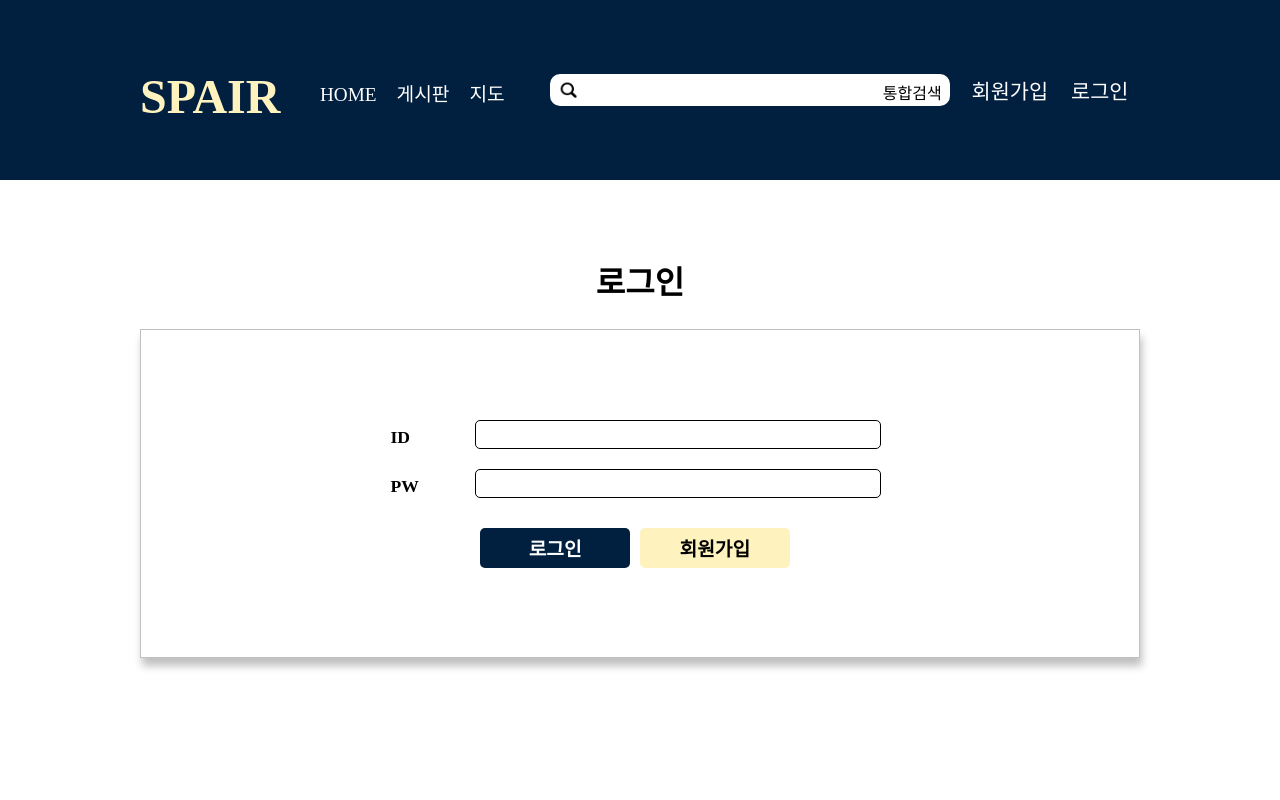
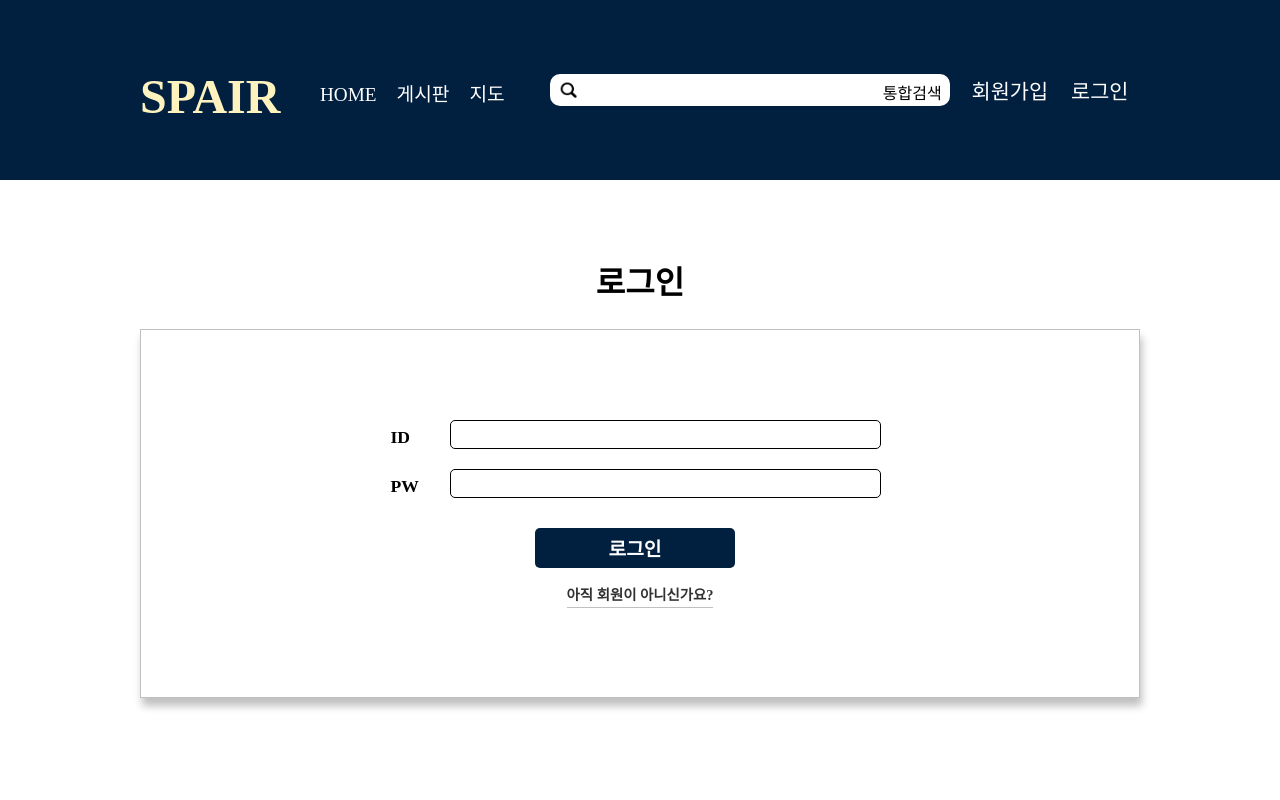
Before and after one commit to seoh77/Spair, a Vue app in the folder front/spair-project/: page /login in a window 1280 px wide. Shown: the top 800 px of the page. Built offline with nearby package versions, Linux system fonts and the light colour scheme; no server answers; a web font is replaced by a local one; what vue3-kakao-maps would draw is missing.

Commit message:
💄 Design: 로그인 페이지 로그인과 회원가입 버튼 디자인 수정

```diff
--- a/front/spair-project/src/views/LoginView.vue
+++ b/front/spair-project/src/views/LoginView.vue
@@ -13,7 +13,7 @@
                 </div>
                 <div class="btn_wrap">
                     <button id="loginBtn" class="btn" @click="onClickLogin">로그인</button>
-                    <button id="joinBtn" class="btn" @click="onClickJoin">회원가입</button>
+                    <div class="joinDiv" @click="onClickJoin">아직 회원이 아니신가요?</div>
                 </div>
             </div>
         </div>
@@ -117,13 +117,13 @@
 
     #login_form label {
         display: flex;
-        width: 15%;
+        width: 10%;
         margin-top: 7px ;
     }
 
     #login_form input {
         margin-left: 10px;
-        width: 80%;
+        width: 85%;
         height: 25px;
         border-radius: 5px;
         border: 1px solid black ;
@@ -132,12 +132,13 @@
 
     .btn_wrap {
         display: flex ;
-        justify-content: center;
+        flex-direction: column ;
+        align-items: center;
         margin-top: 10px ;
     }
 
     .btn {
-        width: 30%;
+        width: 40%;
         height: 40px;
         border-radius: 5px ;
         border: none ;
@@ -156,4 +157,18 @@
     #joinBtn {
         background-color: var(--secondary-color);
     }
+
+    .joinDiv {
+        font-size: 0.9rem ;
+        margin-top: 15px;
+        cursor: pointer;
+        border-bottom: 1px solid var(--gray-color) ;
+        font-weight: 600;
+        padding-bottom: 3px;
+        color: rgb(49, 49, 49);
+    }
+
+    .joinDiv:hover {
+        color: var(--sub-color) ;
+    }
 </style>
```
